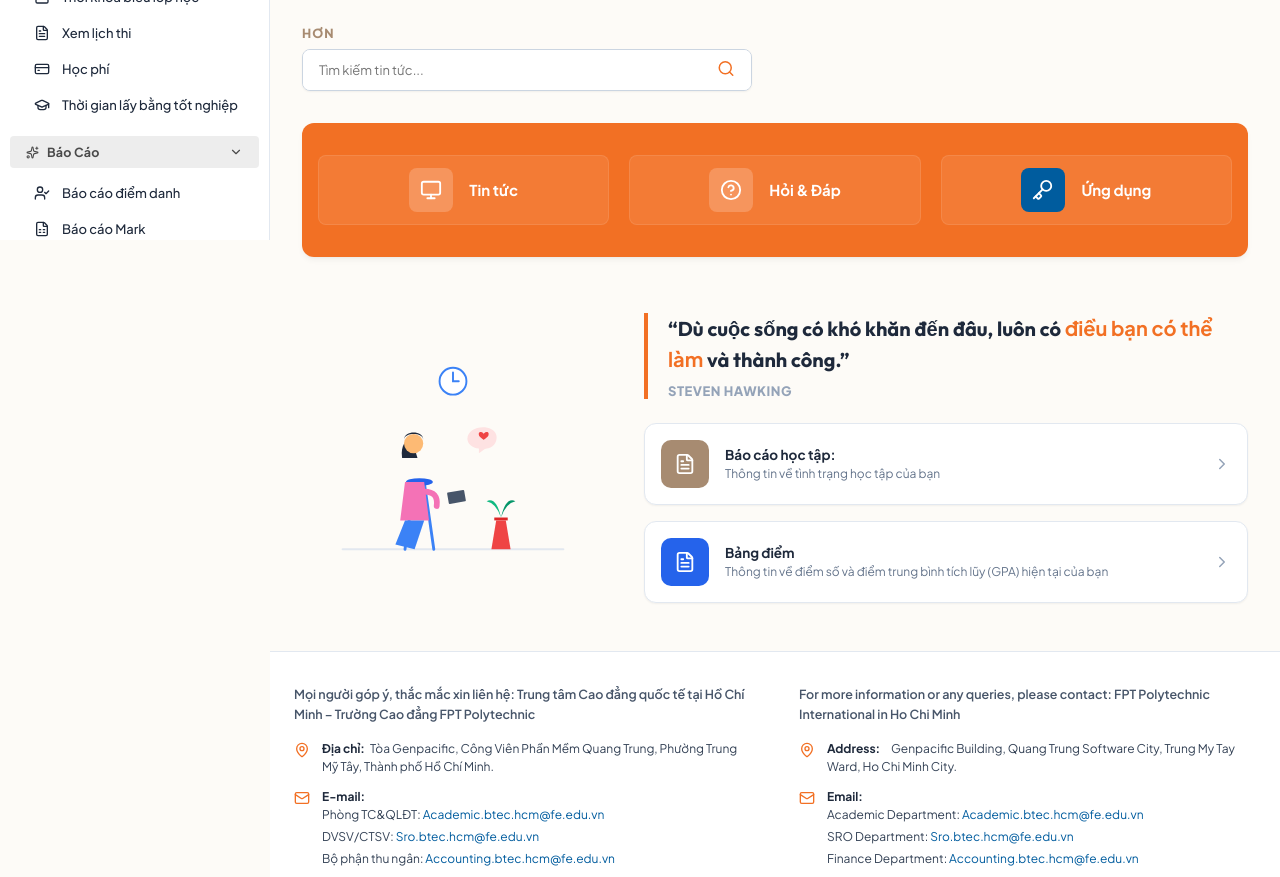
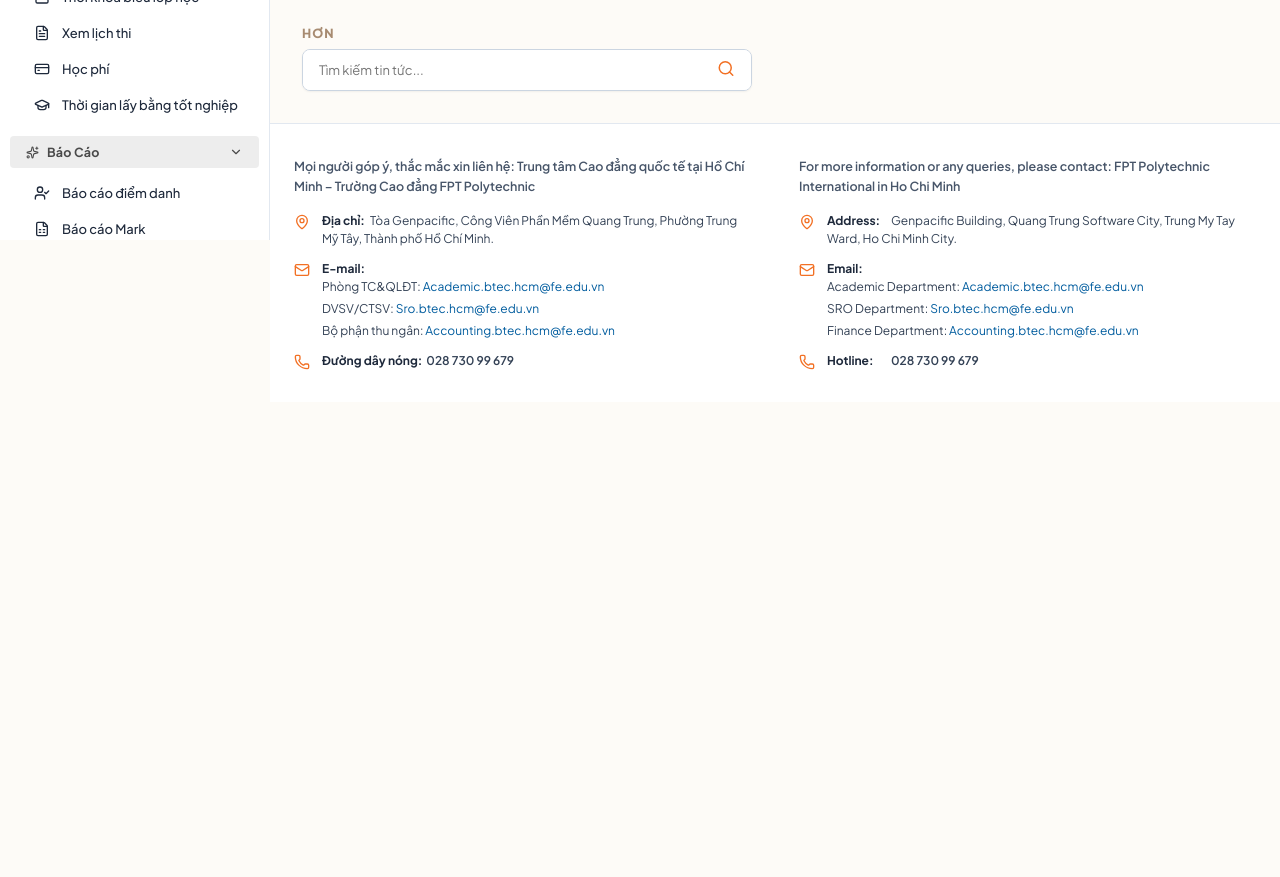
Before and after one commit to RIOMOD/PROJECT_RIKKEIEDU, a React (Vite) app: page / in a window 1280 px wide. Shown: the part 560-1437 px from the top of the page. After the commit the page ends 962 px from the top, so only its background shows below. Built offline with nearby package versions, Linux system fonts and the light colour scheme.

Commit message:
cleanup: remove unused sections from Dashboard and Sidebar navigation

```diff
--- a/src/App.tsx
+++ b/src/App.tsx
@@ -35,13 +35,7 @@
     'bc-mark': { vi: 'Home / Mark Report', en: 'Home / Mark Report' },
     'bang-diem-ht': { vi: 'Home / Academic Transcript', en: 'Home / Academic Transcript' },
     'chuong-trinh-gd': { vi: 'Chương trình giảng dạy', en: 'Curriculum' },
-    'ls-hoc-phi': { vi: 'Lịch sử học phí', en: 'Tuition Fees History' },
-    'ds-cho-hoc-lai': { vi: 'Danh sách chờ cho các lớp học lại', en: 'Waiting List for Retake Classes' },
-    'hoi-dap': { vi: 'Hỏi & Đáp', en: 'Q&A' },
-    'so-tay-sv': { vi: 'Sổ tay sinh viên', en: 'Student Handbook' },
-    'so-du-no': { vi: 'Số dư tài khoản - Danh sách nợ', en: 'Account Balance - DebtList' },
-    'trang-thai-tt': { vi: 'Trạng thái đăng ký thanh toán', en: 'View List The Status of Payment Registrations' },
-    'xem-ung-dung': { vi: 'Xem ứng dụng', en: 'View application' }
+    'so-tay-sv': { vi: 'Sổ tay sinh viên', en: 'Student Handbook' }
   };
 
   // Helper to render page content based on selected sidebar item
--- a/src/components/Dashboard.tsx
+++ b/src/components/Dashboard.tsx
@@ -1,7 +1,7 @@
 import { useState } from 'react';
 import { LearningIllustration } from './LearningIllustration';
 import { Footer } from './Footer';
-import { Search, Monitor, HelpCircle, Key, FileText, ChevronRight } from 'lucide-react';
+import { Search } from 'lucide-react';
 
 export const Dashboard = () => {
   const [searchQuery, setSearchQuery] = useState('');
@@ -150,122 +150,6 @@
           </div>
 
         </div>
-
-        {/* Middle Section: Orange Action Banners (Tin tức, Hỏi đáp, Ứng dụng) */}
-        <div className="orange-action-banner">
-          <a href="#" className="action-card-item">
-            <div className="action-card-icon">
-              <Monitor size={22} />
-            </div>
-            <span>Tin tức</span>
-          </a>
-          <a href="#" className="action-card-item">
-            <div className="action-card-icon">
-              <HelpCircle size={22} />
-            </div>
-            <span>Hỏi & Đáp</span>
-          </a>
-          <a href="#" className="action-card-item">
-            <div className="action-card-icon blue-bg">
-              <Key size={22} />
-            </div>
-            <span>Ứng dụng</span>
-          </a>
-        </div>
-
-        {/* Lower Section: Illustration & Quote / Academic shortcuts */}
-        <div className="quote-info-section">
-
-          {/* Quote Illustration SVG */}
-          <div className="quote-left-illustration">
-            <svg
-              viewBox="0 0 250 250"
-              fill="none"
-              xmlns="http://www.w3.org/2000/svg"
-              style={{ width: '100%', maxWidth: '240px', height: 'auto', overflow: 'visible' }}
-            >
-              {/* Floor line */}
-              <line x1="10" y1="220" x2="240" y2="220" stroke="#E2E8F0" strokeWidth="2" strokeLinecap="round" />
-
-              {/* Floating Clock */}
-              <g transform="translate(110, 30)">
-                <circle cx="15" cy="15" r="14" stroke="#3B82F6" strokeWidth="2" fill="white" />
-                <path d="M15 6 L15 15 L21 15" stroke="#3B82F6" strokeWidth="2" strokeLinecap="round" />
-              </g>
-
-              {/* Speech bubble with heart */}
-              <g transform="translate(130, 80)">
-                <path d="M10 25 C10 15 25 10 35 15 C45 20 40 35 30 35 C28 35 25 38 22 40 L22 35 C15 35 10 30 10 25 Z" fill="#FEE2E2" />
-                <path d="M22 21 C22 21 21 18 24 18 C26 18 27 20 27 20 C27 20 28 18 30 18 C33 18 32 21 32 21 C32 23 27 26 27 26 C27 26 22 23 22 21 Z" fill="#EF4444" />
-              </g>
-
-              {/* Stool / Chair */}
-              <path d="M85 150 L75 220 M95 150 L105 220" stroke="#3B82F6" strokeWidth="3" strokeLinecap="round" />
-              <ellipse cx="90" cy="150" rx="14" ry="4" fill="#2563EB" />
-
-              {/* Potted Plant */}
-              <g transform="translate(160, 160)">
-                <path d="M10 30 L5 60 L25 60 L20 30 Z" fill="#EF4444" />
-                <rect x="8" y="27" width="14" height="3" fill="#DC2626" />
-                <path d="M15 27 Q10 12 0 10 Q10 5 15 27 Z" fill="#10B981" />
-                <path d="M15 27 Q20 12 30 10 Q20 5 15 27 Z" fill="#059669" />
-              </g>
-
-              {/* Girl studying */}
-              <g transform="translate(60, 70)">
-                {/* Hair */}
-                <path d="M22 35 C16 35 10 42 12 55 L28 55 Z" fill="#1E293B" />
-                {/* Body */}
-                <path d="M15 80 L35 80 L40 120 L10 120 Z" fill="#F472B6" /> {/* Pink shirt */}
-                <path d="M15 120 L35 120 L25 150 L5 145 Z" fill="#3B82F6" /> {/* Blue pants */}
-                {/* Arm / laptop */}
-                <path d="M35 90 Q50 90 48 105" stroke="#F472B6" strokeWidth="6" strokeLinecap="round" />
-                <rect x="42" y="100" width="18" height="12" rx="1" fill="#475569" transform="rotate(-10)" />
-                {/* Head */}
-                <circle cx="24" cy="40" r="10" fill="#FDBA74" />
-                {/* Hair cover */}
-                <path d="M14 36 C14 26 34 26 34 36 C34 32 29 30 24 30 C19 30 14 32 14 36 Z" fill="#1E293B" />
-              </g>
-            </svg>
-          </div>
-
-          {/* Quote & Academic Reports Info */}
-          <div className="quote-right-content">
-            <div className="quote-text-container">
-              <h3 className="quote-heading">
-                “Dù cuộc sống có khó khăn đến đâu, luôn có <span className="highlight">điều bạn có thể làm</span> và thành công.”
-              </h3>
-              <p className="quote-author">STEVEN HAWKING</p>
-            </div>
-
-            {/* Academic Shortcuts List */}
-            <div className="info-cards-list">
-              <a href="#" className="academic-info-card">
-                <div className="academic-info-icon" style={{ backgroundColor: '#A78B71' }}>
-                  <FileText size={22} />
-                </div>
-                <div>
-                  <h4 className="academic-info-title">Báo cáo học tập:</h4>
-                  <p className="academic-info-desc">Thông tin về tình trạng học tập của bạn</p>
-                </div>
-                <ChevronRight size={18} style={{ marginLeft: 'auto', color: '#94A3B8' }} />
-              </a>
-
-              <a href="#" className="academic-info-card">
-                <div className="academic-info-icon" style={{ backgroundColor: '#2563EB' }}>
-                  <FileText size={22} />
-                </div>
-                <div>
-                  <h4 className="academic-info-title">Bảng điểm</h4>
-                  <p className="academic-info-desc">Thông tin về điểm số và điểm trung bình tích lũy (GPA) hiện tại của bạn</p>
-                </div>
-                <ChevronRight size={18} style={{ marginLeft: 'auto', color: '#94A3B8' }} />
-              </a>
-            </div>
-          </div>
-
-        </div>
-
       </main>
 
       {/* Two-column Footer contact details */}
--- a/src/components/Sidebar.tsx
+++ b/src/components/Sidebar.tsx
@@ -14,10 +14,7 @@
   GraduationCap,
   Users,
   Sparkles,
-  HelpCircle,
   BookOpen,
-  Eye,
-  DollarSign,
   FileSpreadsheet,
   X
 } from 'lucide-react';
@@ -310,42 +307,9 @@
                   <span>{t('Chương trình giảng dạy', 'Curriculum')}</span>
                 </span>
               </div>
-
-              {/* Lịch sử học phí */}
-              <div
-                onClick={() => handleLinkClick('ls-hoc-phi')}
-                className={`sidebar-link ${activeItem === 'ls-hoc-phi' ? 'active' : ''}`}
-              >
-                <span className="sidebar-link-content">
-                  <CreditCard size={16} className="text-orange-500" />
-                  <span>{t('Lịch sử học phí', 'Tuition Fees History')}</span>
-                </span>
-              </div>
-
-              {/* Danh sách chờ học lại */}
-              <div
-                onClick={() => handleLinkClick('ds-cho-hoc-lai')}
-                className={`sidebar-link ${activeItem === 'ds-cho-hoc-lai' ? 'active' : ''}`}
-              >
-                <span className="sidebar-link-content">
-                  <Users size={16} className="text-orange-500" />
-                  <span>{t('Danh sách chờ cho các lớp học lại', 'Waiting List for Retake Classes')}</span>
-                </span>
-              </div>
             </div>
           </div>
 
-          {/* HỎI & ĐÁP SECTION */}
-          <div
-            onClick={() => handleLinkClick('hoi-dap')}
-            className={`sidebar-link`}
-            style={{ fontWeight: '700', paddingLeft: '16px', margin: '8px 10px 4px 10px' }}
-          >
-            <span className="sidebar-link-content">
-              <HelpCircle size={16} className="text-orange-500" />
-              <span>{t('? Hỏi & Đáp', '? Q&A')}</span>
-            </span>
-          </div>
 
           {/* SỔ TAY SINH VIÊN SECTION */}
           <div
@@ -359,55 +323,6 @@
             </span>
           </div>
 
-          {/* NGƯỜI KHÁC SECTION */}
-          <div>
-            <div
-              className="sidebar-heading cursor-pointer"
-              onClick={() => toggleSubmenu('nguoiKhac')}
-              style={{ cursor: 'pointer' }}
-            >
-              <div className="sidebar-heading-left">
-                <Sparkles size={13} className="text-slate-400" />
-                <span>{t('Người khác', 'Others')}</span>
-              </div>
-              {openSubmenus.nguoiKhac ? <ChevronDown size={14} /> : <ChevronRight size={14} />}
-            </div>
-
-            <div className={`submenu-container ${openSubmenus.nguoiKhac ? 'open' : ''}`}>
-              {/* Số dư tài khoản */}
-              <div
-                onClick={() => handleLinkClick('so-du-no')}
-                className={`sidebar-link ${activeItem === 'so-du-no' ? 'active' : ''}`}
-              >
-                <span className="sidebar-link-content">
-                  <DollarSign size={16} className="text-orange-500" />
-                  <span>{t('Số dư tài khoản - Danh sách nợ', 'Account Balance - DebtList')}</span>
-                </span>
-              </div>
-
-              {/* Trạng thái thanh toán */}
-              <div
-                onClick={() => handleLinkClick('trang-thai-tt')}
-                className={`sidebar-link ${activeItem === 'trang-thai-tt' ? 'active' : ''}`}
-              >
-                <span className="sidebar-link-content">
-                  <FileText size={16} className="text-orange-500" />
-                  <span>{t('Xem danh sách Trạng thái đăng ký thanh toán', 'View List The Status of Payment Registrations')}</span>
-                </span>
-              </div>
-
-              {/* Xem ứng dụng */}
-              <div
-                onClick={() => handleLinkClick('xem-ung-dung')}
-                className={`sidebar-link ${activeItem === 'xem-ung-dung' ? 'active' : ''}`}
-              >
-                <span className="sidebar-link-content">
-                  <Eye size={16} className="text-orange-500" />
-                  <span>{t('Xem ứng dụng', 'View application')}</span>
-                </span>
-              </div>
-            </div>
-          </div>
 
         </div>
       </aside>
```
